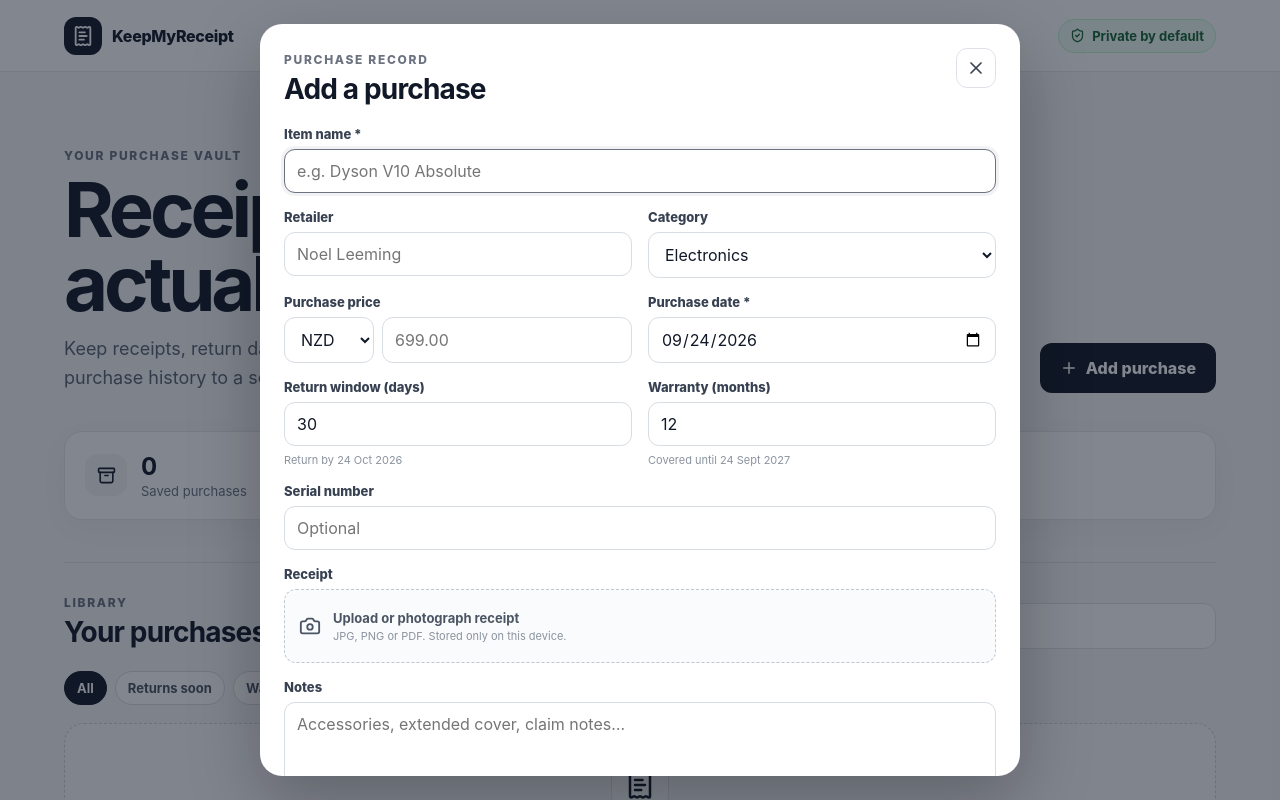
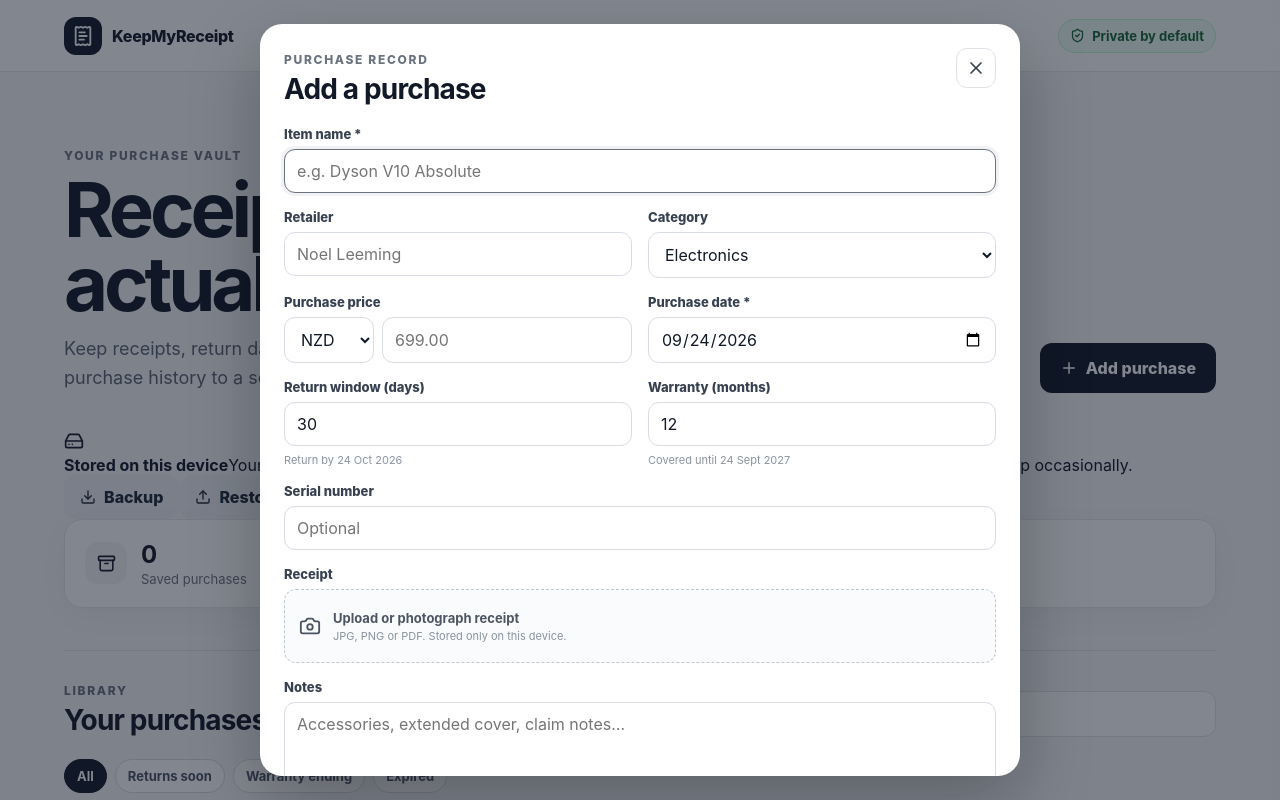
Before and after one commit to miiioz/keepmyreceipt, a React (Vite) app: page / in a window 1280 px wide. Both pictures are taken after typing "Sample" into the empty fields and a click on the button "Add purchase". Shown: the top 800 px of the page. Built offline with nearby package versions, Linux system fonts and the light colour scheme.

Commit message:
Add backup restore and receipt preview UX

```diff
--- a/src/App.jsx
+++ b/src/App.jsx
@@ -1,10 +1,12 @@
-import { useEffect, useMemo, useState } from 'react'
+import { useEffect, useMemo, useRef, useState } from 'react'
 import {
   Archive,
   CalendarClock,
   Camera,
   CheckCircle2,
+  Download,
   FileText,
+  HardDrive,
   Package,
   Pencil,
   Plus,
@@ -12,9 +14,16 @@ import {
   Search,
   ShieldCheck,
   Trash2,
+  Upload,
   X,
 } from 'lucide-react'
-import { deletePurchase, getPurchases, savePurchase } from './storage'
+import {
+  deletePurchase,
+  exportBackupJson,
+  getPurchases,
+  importBackupJson,
+  savePurchase,
+} from './storage'
 
 const EMPTY_FORM = {
   itemName: '',
@@ -95,6 +104,23 @@ function getStatus(purchase) {
   return { tone: 'good', text: 'Covered' }
 }
 
+function ReceiptPreview({ blob, name }) {
+  const [url, setUrl] = useState('')
+
+  useEffect(() => {
+    if (!blob || !blob.type?.startsWith('image/')) {
+      setUrl('')
+      return undefined
+    }
+    const nextUrl = URL.createObjectURL(blob)
+    setUrl(nextUrl)
+    return () => URL.revokeObjectURL(nextUrl)
+  }, [blob])
+
+  if (!url) return null
+  return <img className="receipt-thumb" src={url} alt={name ? `Receipt: ${name}` : 'Receipt preview'} />
+}
+
 function PurchaseModal({ purchase, onClose, onSaved }) {
   const [form, setForm] = useState(() => ({ ...EMPTY_FORM, ...(purchase || {}) }))
   const [saving, setSaving] = useState(false)
@@ -128,7 +154,6 @@ function PurchaseModal({ purchase, onClose, onSaved }) {
   function handleReceipt(event) {
     const file = event.target.files?.[0]
     if (!file) return
-    update('receiptBlob', file)
     setForm((current) => ({
       ...current,
       receiptBlob: file,
@@ -246,10 +271,12 @@ function PurchaseModal({ purchase, onClose, onSaved }) {
                 className="file-input"
                 type="file"
                 accept="image/*,application/pdf"
+                capture="environment"
                 onChange={handleReceipt}
               />
               <div className="upload-box">
-                <Camera size={22} />
+                <ReceiptPreview blob={form.receiptBlob} name={form.receiptName} />
+                {!form.receiptBlob && <Camera size={22} />}
                 <div>
                   <strong>{form.receiptName || 'Upload or photograph receipt'}</strong>
                   <small>JPG, PNG or PDF. Stored only on this device.</small>
@@ -307,6 +334,12 @@ function PurchaseCard({ purchase, onEdit, onDelete }) {
         <strong>{purchase.amount !== '' ? formatMoney(purchase.amount, purchase.currency) : '—'}</strong>
       </div>
 
+      {purchase.receiptBlob?.type?.startsWith('image/') && (
+        <button className="receipt-preview-button" onClick={openReceipt} aria-label={`View receipt for ${purchase.itemName}`}>
+          <ReceiptPreview blob={purchase.receiptBlob} name={purchase.receiptName} />
+        </button>
+      )}
+
       <div className="card-dates">
         <div>
           <span>Purchased</span>
@@ -346,6 +379,7 @@ export default function App() {
   const [filter, setFilter] = useState('all')
   const [modalOpen, setModalOpen] = useState(false)
   const [editing, setEditing] = useState(null)
+  const restoreInputRef = useRef(null)
 
   async function refresh() {
     const records = await getPurchases()
@@ -404,6 +438,35 @@ export default function App() {
     await refresh()
   }
 
+  async function handleBackup() {
+    const json = await exportBackupJson()
+    const blob = new Blob([json], { type: 'application/json' })
+    const url = URL.createObjectURL(blob)
+    const link = document.createElement('a')
+    const date = new Date().toISOString().slice(0, 10)
+    link.href = url
+    link.download = `keepmyreceipt-backup-${date}.json`
+    document.body.appendChild(link)
+    link.click()
+    link.remove()
+    URL.revokeObjectURL(url)
+  }
+
+  async function handleRestore(event) {
+    const file = event.target.files?.[0]
+    if (!file) return
+
+    try {
+      const count = await importBackupJson(await file.text())
+      await refresh()
+      window.alert(`Restored ${count} purchase${count === 1 ? '' : 's'}. Existing items with the same ID were updated.`)
+    } catch (error) {
+      window.alert(error?.message || 'Could not restore this backup.')
+    } finally {
+      event.target.value = ''
+    }
+  }
+
   return (
     <div className="app-shell">
       <header className="topbar">
@@ -424,6 +487,23 @@ export default function App() {
           <button className="button primary hero-button" onClick={startAdd}>
             <Plus size={18} /> Add purchase
           </button>
+        </section>
+
+        <section className="local-notice">
+          <HardDrive size={20} />
+          <div>
+            <strong>Stored on this device</strong>
+            <span>Your purchases and receipt files stay in this browser. Clearing site data removes them, so export a backup occasionally.</span>
+          </div>
+          <div className="vault-tools">
+            <button className="button secondary compact" onClick={handleBackup} disabled={!purchases.length}>
+              <Download size={16} /> Backup
+            </button>
+            <button className="button secondary compact" onClick={() => restoreInputRef.current?.click()}>
+              <Upload size={16} /> Restore
+            </button>
+            <input ref={restoreInputRef} className="hidden-input" type="file" accept="application/json,.json" onChange={handleRestore} />
+          </div>
         </section>
 
         <section className="stats-grid">
@@ -493,7 +573,7 @@ export default function App() {
       </main>
 
       <footer>
-        <span>KeepMyReceipt · MVP 0.1</span>
+        <span>KeepMyReceipt · MVP 0.2</span>
         <span>Local-first · No account · No tracking</span>
       </footer>
 
```
